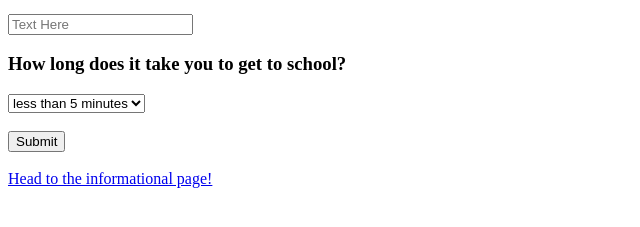
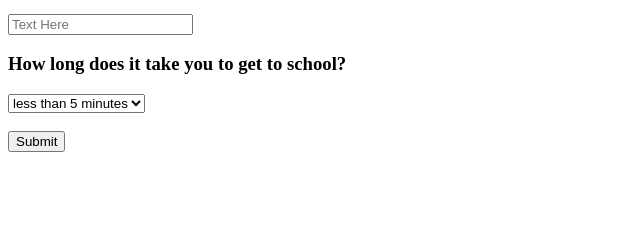
Before and after one commit to johnhc123/HTML-Final, a plain HTML site: page index.html in a window 1280 px wide. Shown: the part 367-594 px from the top of the page, without its empty margins (0-640 px from the left). Drawn offline with Linux system fonts and the light colour scheme.

Commit message:
bug fix 3

```diff
--- a/index.html
+++ b/index.html
@@ -54,7 +54,7 @@
                 <option value="30plusmin">30+ minutes</option><br>
                 </select><br><br>
                 <input type="submit"><br><br>
-                            <a href="results.html">Head to the informational page!</a>
+                            <!-- <a href="results.html">Head to the informational page!</a> -->
 
 
 
```
